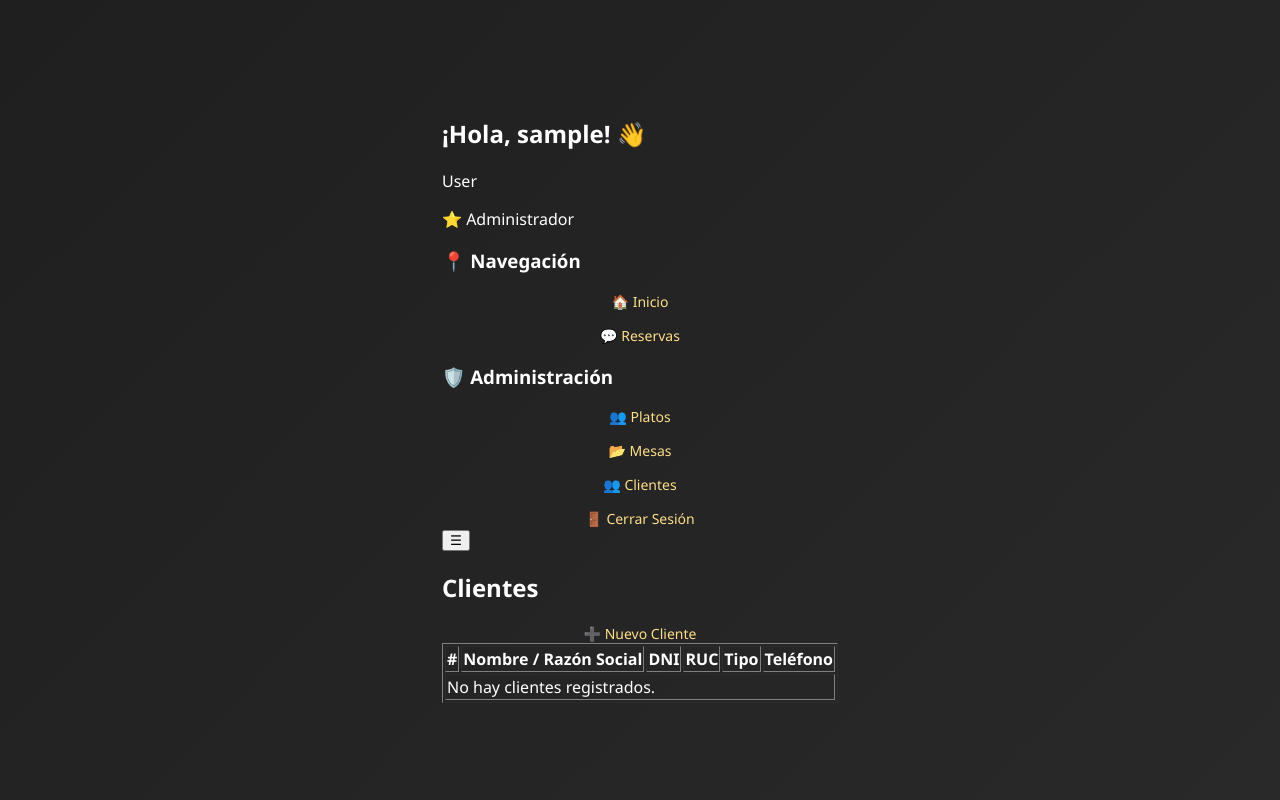
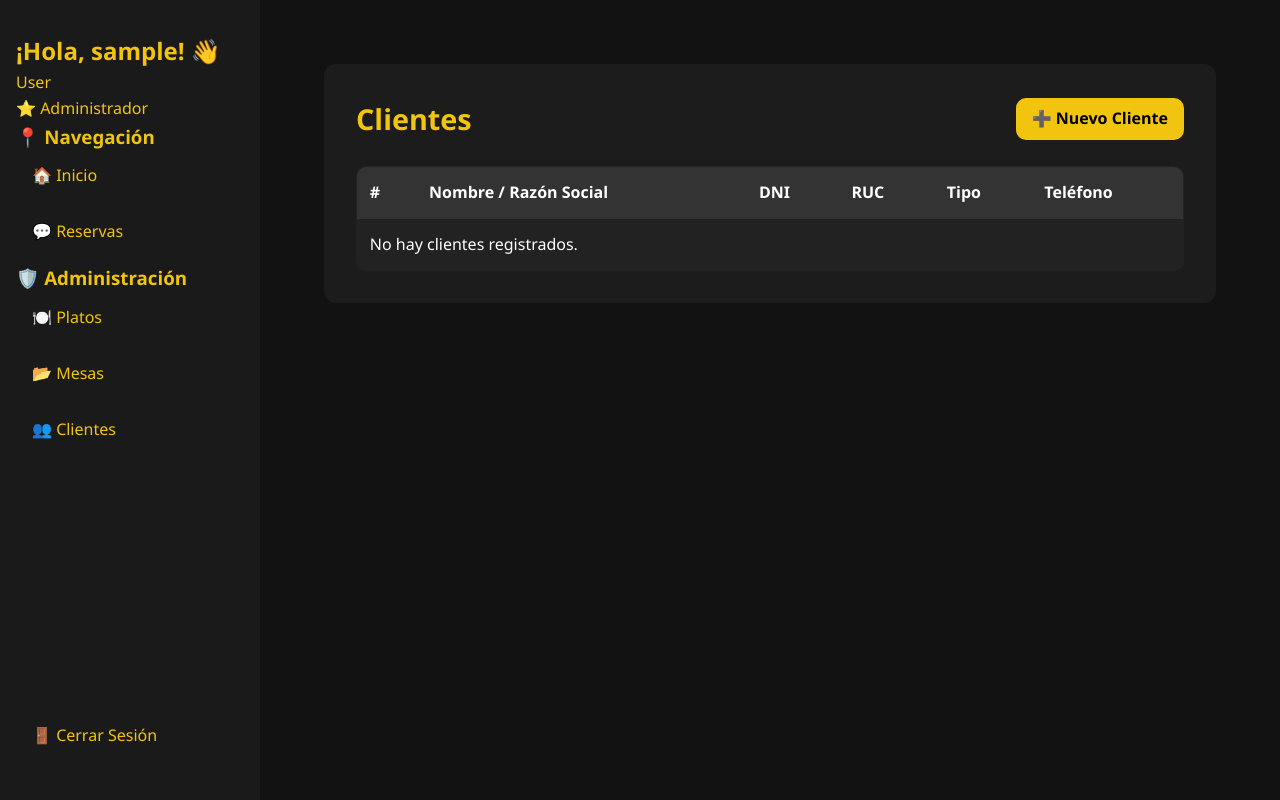
Before and after one commit to FalconVSysEng/restauranteDPS, a Django app: page /reservas/clientes/ in a window 1280 px wide. Run offline with Django 5.2, Linux system fonts and the light colour scheme; the visitor is signed in with stand-in values (Sample User, id 1); data that the repository does not hold is empty.

Commit message:
ajustes de diseño css

```diff
--- a/restaurante/static/css/estilo.css
+++ b/restaurante/static/css/estilo.css
@@ -1,107 +1,288 @@
-/* Estilo general */
-body {
+/* ======= VARIABLES DE COLOR ======= */
+:root {
+  --color-principal: #f1c40f;
+  --color-fondo: #121212;
+  --color-secundario: #1c1c1c;
+  --color-texto: #fff;
+  --color-borde: #333;
+  --color-input: #2c2c2c;
+}
+
+/* ======= RESET GENERAL ======= */
+* {
   margin: 0;
   padding: 0;
-  font-family: 'Segoe UI', sans-serif;
-  background: linear-gradient(135deg, #1f1f1f, #292929);
-  display: flex;
-  justify-content: center;
-  align-items: center;
-  height: 100vh;
-  color: white;
+  box-sizing: border-box;
 }
 
-/* Caja principal con efecto de transparencia */
-.login-box {
-  background-color: rgba(255, 255, 255, 0.05);
-  backdrop-filter: blur(6px);
-  padding: 40px;
-  border-radius: 12px;
-  border: 1px solid rgba(255, 255, 255, 0.1);
-  box-shadow: 0 4px 16px rgba(0, 0, 0, 0.4);
+body {
+  font-family: 'Segoe UI', sans-serif;
+  background-color: var(--color-fondo);
+  color: var(--color-principal);
+  line-height: 1.6;
 }
 
-/* Caja del formulario */
-form#loginForm {
-  background-color: #2e2e2e;
-  padding: 40px 30px;
+/* ======= ESTRUCTURA PRINCIPAL ======= */
+.main {
+  padding: 2rem;
+  background-color: var(--color-secundario);
   border-radius: 12px;
-  box-shadow: 0 0 12px rgba(0, 0, 0, 0.6);
-  width: 320px;
+  margin: 2rem;
+}
+
+.header {
+  display: flex;
+  justify-content: space-between;
+  align-items: center;
+  margin-bottom: 1.5rem;
+}
+
+.header h2 {
+  font-size: 1.8rem;
+  color: var(--color-principal);
+}
+
+.header a {
+  text-decoration: none;
+  background-color: var(--color-principal);
+  color: black;
+  padding: 0.5rem 1rem;
+  border-radius: 10px;
+  font-weight: bold;
+  transition: background 0.3s;
+}
+
+.header a:hover {
+  background-color: #e0b90e;
+}
+
+/* ======= TABLAS ======= */
+table {
+  width: 100%;
+  border-collapse: collapse;
+  margin-top: 1rem;
+  background-color: #222;
+  color: var(--color-texto);
+  border-radius: 10px;
+  overflow: hidden;
+}
+
+th, td {
+  padding: 0.8rem;
+  border: 1px solid var(--color-borde);
+  text-align: left;
+}
+
+thead {
+  background-color: #333;
+}
+
+/* ======= BOTONES GENERALES ======= */
+button,
+input[type="submit"] {
+  background-color: var(--color-principal);
+  color: black;
+  padding: 0.7rem 1.5rem;
+  border: none;
+  border-radius: 10px;
+  font-weight: bold;
+  cursor: pointer;
+  margin-top: 1rem;
+  transition: background-color 0.3s ease;
+}
+
+button:hover,
+input[type="submit"]:hover {
+  background-color: #e0b90e;
+}
+
+/* ======= INPUTS Y SELECT ======= */
+input[type="text"],
+input[type="number"],
+input[type="email"],
+input[type="password"],
+select {
+  width: 100%;
+  padding: 0.5rem;
+  margin: 0.3rem 0;
+  background-color: var(--color-input);
+  border: 1px solid #555;
+  color: var(--color-principal);
+  border-radius: 8px;
+}
+
+/* ======= LOGIN ======= */
+.login-box {
+  max-width: 400px;
+  margin: 5rem auto;
+  padding: 2rem;
+  background-color: var(--color-secundario);
+  border-radius: 12px;
+  box-shadow: 0 0 10px #000;
   text-align: center;
 }
 
-/* Inputs */
-form#loginForm input {
+.login-box h2 {
+  margin-bottom: 1rem;
+}
+
+.login-box input {
+  margin-bottom: 1rem;
+}
+
+.login-box button {
   width: 100%;
-  padding: 12px;
-  margin: 12px 0;
+}
+
+/* ======= MENSAJES (SUCCESS / ERROR) ======= */
+.bg-red-50 {
+  background-color: #ffebeb;
+  color: #cc0000;
+  padding: 1rem;
+  margin-top: 1rem;
+  border-left: 4px solid red;
+  border-radius: 8px;
+}
+
+.bg-green-50 {
+  background-color: #e4ffea;
+  color: #0a7d25;
+  padding: 1rem;
+  margin-top: 1rem;
+  border-left: 4px solid green;
+  border-radius: 8px;
+}
+
+/* ======= DASHBOARD: CARDS ======= */
+.cards {
+  display: flex;
+  gap: 1.5rem;
+  flex-wrap: wrap;
+}
+
+.card {
+  flex: 1;
+  background-color: #2a2a2a;
+  padding: 1.5rem;
+  border-radius: 12px;
+  text-align: center;
+  box-shadow: 0 0 10px #00000050;
+  transition: transform 0.2s;
+}
+
+.card:hover {
+  transform: scale(1.03);
+}
+
+.card h4 {
+  color: var(--color-principal);
+  margin-bottom: 0.5rem;
+}
+
+.card-content .count {
+  font-size: 2.5rem;
+  color: var(--color-texto);
+}
+
+/* ======= LAYOUT GENERAL ======= */
+.layout {
+  display: flex;
+  min-height: 100vh;
+}
+
+/* ======= SIDEBAR ======= */
+#sidebar {
+  width: 260px;
+  background-color: #1a1a1a;
+  color: var(--color-principal);
+  padding: 2rem 1rem;
+  position: relative;
+  transition: transform 0.3s ease;
+}
+
+/* Links */
+#sidebar a {
+  display: block;
+  padding: 0.7rem 1rem;
+  color: var(--color-principal);
+  text-decoration: none;
+  border-radius: 8px;
+  margin-bottom: 0.5rem;
+}
+#sidebar a:hover {
+  background-color: #333;
+}
+
+/* Cerrar sesión abajo */
+.logout {
+  position: absolute;
+  bottom: 2rem;
+  left: 1rem;
+}
+
+/* ======= CONTENIDO PRINCIPAL ======= */
+#main-content {
+  flex: 1;
+  padding: 2rem;
+  background-color: var(--color-fondo);
+  color: var(--color-texto);
+  overflow-x: auto;
+}
+
+/* ======= BOTÓN TOGGLE (solo en móviles) ======= */
+#sidebar-toggle {
+  display: none;
+  position: fixed;
+  top: 1rem;
+  left: 1rem;
+  background-color: var(--color-principal);
   border: none;
   border-radius: 6px;
-  background-color: #444;
-  color: white;
-  font-size: 14px;
-  outline: none;
-  transition: background-color 0.3s ease;
+  padding: 0.5rem 0.8rem;
+  z-index: 1000;
+  font-size: 1.5rem;
+  cursor: pointer;
 }
 
-form#loginForm input::placeholder {
-  color: #bbb;
+/* ======= CLASE PARA OCULTAR EL SIDEBAR ======= */
+.-translate-x-full {
+  transform: translateX(-100%);
 }
 
-form#loginForm input:focus {
-  background-color: #555;
-}
+/* ======= RESPONSIVE PARA MÓVILES ======= */
+@media (max-width: 768px) {
+  .layout {
+    flex-direction: column;
+  }
 
-/* Botón */
-form#loginForm button {
-  width: 100%;
-  padding: 12px;
-  margin-top: 10px;
-  background-color: #ff7e00;
-  border: none;
-  border-radius: 6px;
-  color: #fff;
-  font-size: 16px;
-  cursor: pointer;
-  transition: background 0.3s ease;
-}
+  #sidebar {
+    position: fixed;
+    top: 0;
+    left: 0;
+    width: 260px;
+    height: 100vh;
+    background-color: #1a1a1a;
+    overflow-y: auto;
+    transform: translateX(-100%);
+    transition: transform 0.3s ease;
+    z-index: 999;
+    padding-top: 80px; /* Espacio para que el botón no tape el saludo */
+  }
 
-form#loginForm button:hover {
-  background-color: #ffa31a;
-}
+  #sidebar.show {
+    transform: translateX(0);
+  }
 
-/* Enlaces */
-a {
-  color: #ffde89;
-  text-decoration: none;
-  display: block;
-  margin-top: 15px;
-  text-align: center;
-  font-size: 14px;
-}
+  #sidebar-toggle {
+    display: block;
+    position: fixed;
+    top: 1rem;
+    left: 1rem;
+    z-index: 1000;
+  }
 
-
-a:hover {
-  text-decoration: underline;
-}
-
-/* Mensaje de error */
-
-a:hover {
-  text-decoration: underline;
-}
-
-/* Mensaje de error */
-#error {
-  color: red;
-  text-align: center;
-  font-size: 14px;
-}
-
-@media (max-width: 480px) {
-  form#loginForm {
-    width: 90%;
-    padding: 30px 20px;
+  #main-content {
+    margin-top: 60px;
+    padding: 1rem;
   }
 }
--- a/restaurante/templates/index.html
+++ b/restaurante/templates/index.html
@@ -7,113 +7,68 @@
 {% url 'clientes' as clientes_url %}
 
 <!DOCTYPE html>
-<html lang="en">
+<html lang="es">
 <head>
     <meta charset="UTF-8">
     <meta name="viewport" content="width=device-width, initial-scale=1.0">
+    <title>Panel</title>
     <link rel="stylesheet" href="{% static 'css/estilo.css' %}">
-    <title>Document</title>
 </head>
 <body>
-    <div>
-        <div>
-            <div>
+
+<!-- 🔘 Botón toggle (fuera del layout) -->
+<button id="sidebar-toggle">☰</button>
+
+<!-- 🌐 Contenedor principal -->
+<div class="layout">
+
+    <!-- 🧭 Sidebar -->
     <div id="sidebar">
         <div>
-                        <div>
-                            <div>
-                                <div>
-                                    <h2>
-                                        ¡Hola, {{ user.username }}! 👋
-                                    </h2>
-                                    <p>
-                                        {{ user.last_name }}
-                                    </p>
+            <h2>¡Hola, {{ user.username }}! 👋</h2>
+            <p>{{ user.last_name }}</p>
             {% if user.is_staff %}
                 <span>⭐ Administrador</span>
             {% else %}
                 <span>👤 Empleado</span>
             {% endif %}
         </div>
-                            </div>
-                        </div>
+
         <nav>
-                            <div>
             <h3>📍 Navegación</h3>
-                                <a href="{{ home }}">
-                                    <span>
-                                        <span>🏠</span>
-                                        <span>Inicio</span>
-                                    </span>
-                                </a>
-                                <a href="{{ reservas_url }}">
-                                    <span>
-                                        <span>💬</span>
-                                        <span>Reservas</span>
-                                    </span>
-                                </a>
-                            </div>
+            <a href="{% url 'home' %}">🏠 Inicio</a>
+            <a href="{% url 'reservas' %}">💬 Reservas</a>
+
             {% if user.is_staff %}
-                            <div>
             <h3>🛡️ Administración</h3>
-                                <a href="{{ platos_url }}">
-                                    <span>
-                                        <span>👥</span>
-                                        <span>Platos</span>
-                                    </span>
-                                </a>
-                                <a href="{{ mesas_url }}">
-                                    <span>
-                                        <span>📂</span>
-                                        <span>Mesas</span>
-                                    </span>
-                                </a>
-                                <a href="{{ clientes_url }}">
-                                    <span>
-                                        <span>👥</span>
-                                        <span>Clientes</span>
-                                    </span>
-                                </a>
-                            </div>
+            <a href="{% url 'platos' %}">🍽️ Platos</a>
+            <a href="{% url 'mesas' %}">📂 Mesas</a>
+            <a href="{% url 'clientes' %}">👥 Clientes</a>
             {% endif %}
         </nav>
-                        <div>
-                            <a href="{{ cerrarsesion }}">
-                                <span>
-                                    <span>🚪</span>
-                                    <span>Cerrar Sesión</span>
-                                </span>
-                            </a>
-                        </div>
-                    </div>
-                    <div id="sidebar-overlay"></div>
-                    <button id="sidebar-toggle">
-                        <span>☰</span>
-                    </button>
+
+        <div class="logout">
+            <a href="{% url 'cerrar_sesion' %}">🚪 Cerrar Sesión</a>
         </div>
     </div>
 
+    <!-- 📄 Contenido -->
+    <div id="main-content">
+        {% block content %}{% endblock %}
     </div>
-        <div>
-            {%block content%} {%endblock%}
 </div>
+
+<!-- 📜 Script toggle -->
 <script>
 document.addEventListener('DOMContentLoaded', function () {
     const sidebar = document.getElementById('sidebar');
-                const overlay = document.getElementById('sidebar-overlay');
     const toggle = document.getElementById('sidebar-toggle');
 
     toggle.addEventListener('click', function () {
-                    sidebar.classList.toggle('-translate-x-full');
-                    overlay.classList.toggle('hidden');
-                });
-
-                overlay.addEventListener('click', function () {
-                    sidebar.classList.add('-translate-x-full');
-                    overlay.classList.add('hidden');
+        sidebar.classList.toggle('show');
     });
 });
 </script>
+
 </body>
-
 </html>
```
Also changed, not shown: restaurante/restaurante/settings.py (+6 -1 lines). Lines whose indentation alone changed are shown as unchanged.
